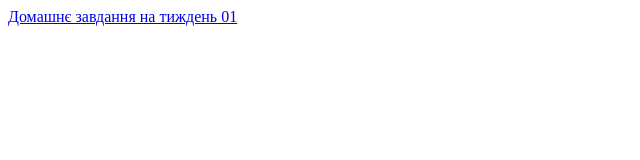
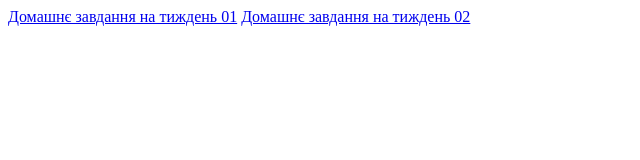
Before and after one commit to Lagovska/icto, a plain HTML site: page index.html in a window 1280 px wide. Shown: the whole page, without its empty margins (0-640 px from the left). Drawn offline with Linux system fonts and the light colour scheme.

Commit message:
Update index.html

```diff
--- a/index.html
+++ b/index.html
@@ -7,19 +7,6 @@
 		<p>Звіт про виконання завдань:-->
 
 		<p><a href="week01/ARindex.html" target="_blank">Домашнє завдання на тиждень 01</a>
-		<!--<p><a href="week02/ARindex.html" target="_blank">Домашнє завдання на тиждень 02</a>
-		<p><a href="week03/ARindex.html" target="_blank">Домашнє завдання на тиждень 03</a>
-		<p><a href="week04/ARindex.html" target="_blank">Домашнє завдання на тиждень 04</a>
-		<p><a href="week05/VRSolarSystem.html" target="_blank">Домашнє завдання на тиждень 05 - віртуальна сонячна система</a>
-		<p><a href="week05/ARSolarSystem.html" target="_blank">Домашнє завдання на тиждень 05 - AR сонячна система</a>
-		<p><a href="week06/pentagon.html" target="_blank">Домашнє завдання на тиждень 06</a>
-		<p><a href="week07/1st.html" target="_blank">Домашнє завдання на тиждень 07</a>
-		<p><a href="week08/ar-nft.html" target="_blank">Домашнє завдання на тиждень 08</a>
-		<p><a href="week09/2nd.html" target="_blank">Домашнє завдання на тиждень 09</a>
-		<p><a href="week10/360.html" target="_blank">Домашнє завдання на тиждень 10</a>
-		<p><a href="week11/geo.html" target="_blank">Домашнє завдання на тиждень 11</a>
-		<p><a href="week12/fingers.html" target="_blank">Домашнє завдання на тиждень 12</a>
-		<p><a href="week14/mymask.html" target="_blank">Домашнє завдання на тиждень 14</a>
-		<p><a href="lab1/ARIndex.html" target="_blank">Лабораторна робота 1</a>-->
+		<a href="week02/ARindex.html" target="_blank">Домашнє завдання на тиждень 02</a>
 	</body>
 </html>
```
